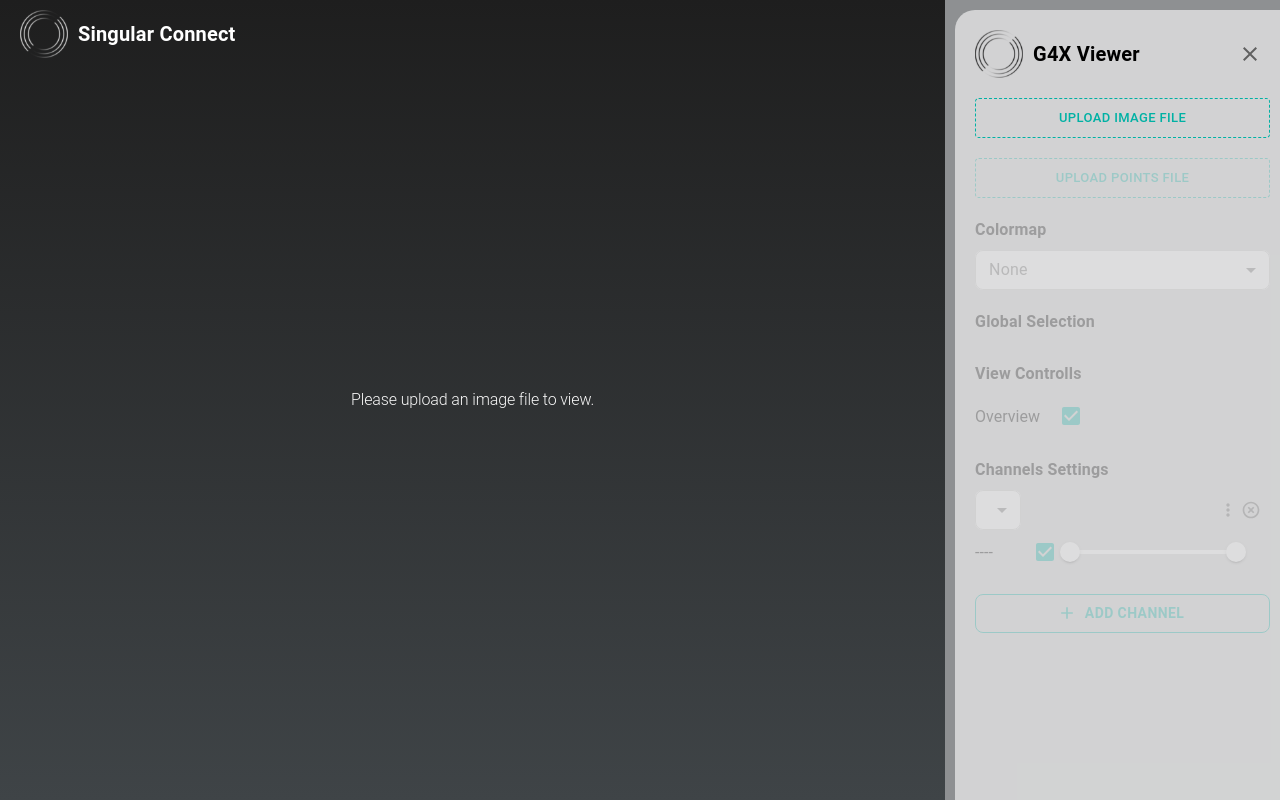
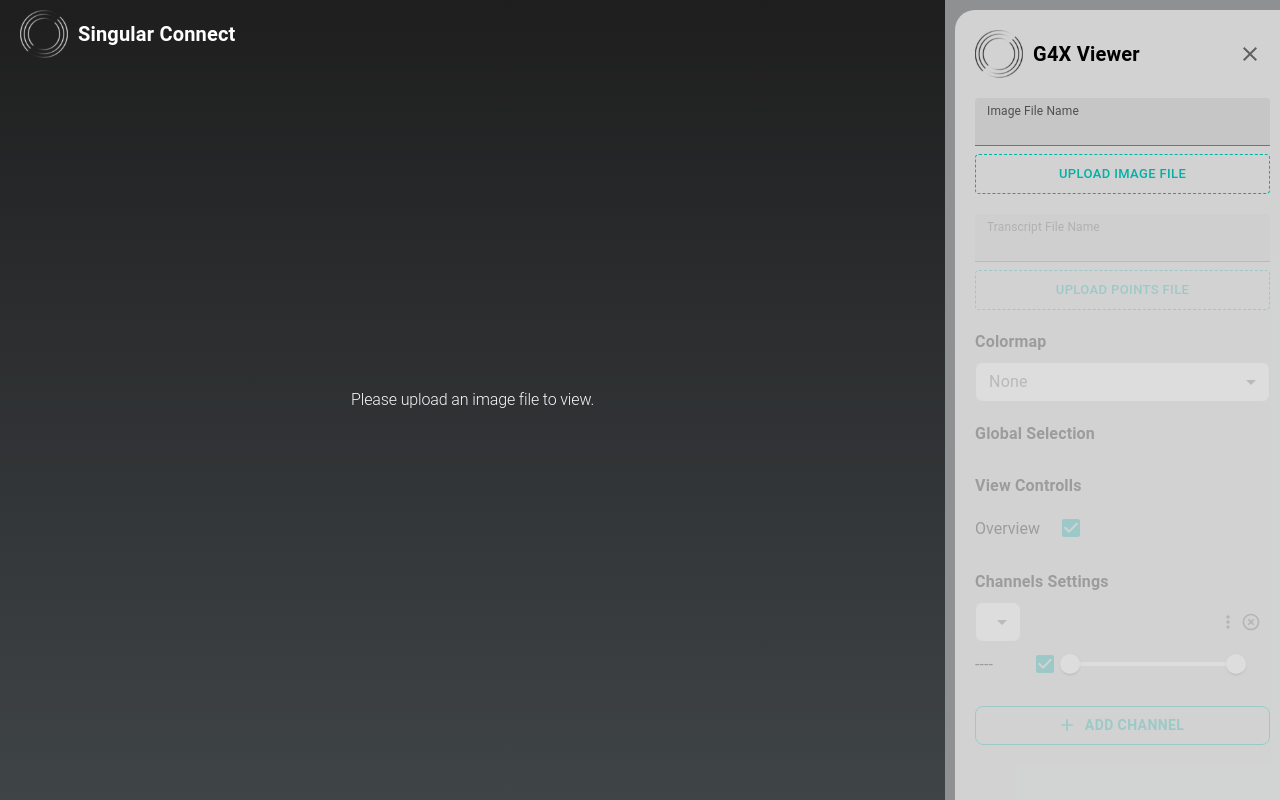
Before and after one commit to Singular-Genomics/G4X-viewer, a React (Vite) app: page / in a window 1280 px wide. Built offline with nearby package versions, Linux system fonts and the light colour scheme.

Commit message:
feat: integrate input files info text fields

```diff
--- a/src/components/ViewController/BinaryDropzoneButton/BinaryDropzoneButton.tsx
+++ b/src/components/ViewController/BinaryDropzoneButton/BinaryDropzoneButton.tsx
@@ -3,15 +3,28 @@
   Dialog,
   DialogContent,
   LinearProgress,
+  TextField,
   Typography,
+  Box
 } from "@mui/material";
 import { useFileHandler } from "./useFileHandler";
+import { useBinaryFilesStore } from "../../../stores/BinaryFilesStore";
 
 export default function BinaryDropzoneButton() {
   const { getRootProps, getInputProps, loading, progress } = useFileHandler();
+  const fileName = useBinaryFilesStore(store => store.fileName);
 
   return (
-    <>
+    <Box>
+      <TextField
+        variant="filled"
+        label="Transcript File Name"
+        size="small"
+        fullWidth
+        inputProps={{ readOnly: true }}
+        value={fileName || " "}
+        sx={sx.textField}
+      />
       <Button
         fullWidth
         variant="outlined"
@@ -34,11 +47,20 @@
           </Typography>
         </DialogContent>
       </Dialog>
-    </>
+    </Box>
   );
 }
 
 const sx = {
+  textField: {
+    marginBottom: '8px',
+    '& .MuiFormLabel-root.Mui-focused': {
+      color: "rgba(0, 177, 164, 1)",
+    },
+    '& .MuiInputBase-root::after': {
+      borderBottom: '2px solid rgba(0, 177, 164, 1)',
+    }
+  },
   dropDownButton: {
     borderStyle: "dashed",
     width: "100%",
--- a/src/components/ViewController/DropzoneButton/DropzoneButton.tsx
+++ /dev/null
@@ -1,33 +0,0 @@
-import { Button } from "@mui/material";
-import { useDropzone } from "../../../hooks/useDropzone";
-
-export default function DropzoneButton() {
-  const { getRootProps, getInputProps } = useDropzone();
-
-  return (
-    <Button
-      fullWidth
-      variant="outlined"
-      sx={sx.dropDownButton}
-      size="small"
-      {...getRootProps()}
-    >
-      <input {...getInputProps({ accept: ".tif, .tiff" })} />
-      Upload image file
-    </Button>
-  );
-}
-
-const sx = {
-  dropDownButton: {
-    borderStyle: "dashed",
-    width: "100%",
-    height: "40px",
-    borderColor: "rgba(0, 177, 164, 1)",
-    color: "rgba(0, 177, 164, 1)",
-    "&:hover": {
-      borderColor: "rgba(0, 177, 164, 1)",
-      backgroundColor: "rgba(0, 177, 164, 0.2)",
-    },
-  },
-};
--- a/src/components/ViewController/DropzoneButton/index.ts
+++ /dev/null
@@ -1 +0,0 @@
-export * from './DropzoneButton'
--- /dev/null
+++ b/src/components/ViewController/ImageDropzoneButton/ImageDropzoneButton.tsx
@@ -0,0 +1,55 @@
+import { Button, TextField, Box } from "@mui/material";
+import { useDropzone } from "../../../hooks/useDropzone";
+import { useViewerStore } from "../../../stores/ViewerStore";
+
+export default function ImageDropzoneButton() {
+  const { getRootProps, getInputProps } = useDropzone();
+  const imageName = useViewerStore(store => store.source?.description);
+
+  return (
+    <Box>
+      <TextField
+        variant="filled"
+        label="Image File Name"
+        size="small"
+        fullWidth
+        inputProps={{ readOnly: true}}
+        value={imageName || " "}
+        sx={sx.textField}
+      />
+      <Button
+        fullWidth
+        variant="outlined"
+        sx={sx.dropDownButton}
+        size="small"
+        {...getRootProps()}
+      >
+        <input {...getInputProps({ accept: ".tif, .tiff" })} />
+        Upload image file
+      </Button>
+    </Box>
+  );
+}
+
+const sx = {
+  textField: {
+    marginBottom: '8px',
+    '& .MuiFormLabel-root.Mui-focused': {
+      color: "rgba(0, 177, 164, 1)",
+    },
+    '& .MuiInputBase-root::after': {
+      borderBottom: '2px solid rgba(0, 177, 164, 1)',
+    }
+  },
+  dropDownButton: {
+    borderStyle: "dashed",
+    width: "100%",
+    height: "40px",
+    borderColor: "rgba(0, 177, 164, 1)",
+    color: "rgba(0, 177, 164, 1)",
+    "&:hover": {
+      borderColor: "rgba(0, 177, 164, 1)",
+      backgroundColor: "rgba(0, 177, 164, 0.2)",
+    },
+  },
+};
--- /dev/null
+++ b/src/components/ViewController/ImageDropzoneButton/index.ts
@@ -0,0 +1 @@
+export * from './ImageDropzoneButton'
--- a/src/components/ViewController/ViewController.tsx
+++ b/src/components/ViewController/ViewController.tsx
@@ -13,11 +13,11 @@
 import { OverviewSelect } from "./OverviewSelect/OverviewSelect";
 import { useEffect, useState } from "react";
 import MenuIcon from "@mui/icons-material/Menu";
-import DropzoneButton from "./DropzoneButton/DropzoneButton";
 import { ScLogo } from "../../shared/components/ScLogo";
 import { ScLoader } from "../../shared/components/ScLoader";
 import BinaryDropzoneButton from "./BinaryDropzoneButton/BinaryDropzoneButton";
 import { ViewControllerProps } from "./ViewController.types";
+import ImageDropzoneButton from "./ImageDropzoneButton/ImageDropzoneButton";
 
 export const ViewController = ({ imageLoaded }: ViewControllerProps) => {
   const [isControllerOn, setIsControllerOn] = useState(true);
@@ -61,7 +61,7 @@
               </Box>
             ) : (
               <Box sx={sx.viewControllerSectionsWrapper}>
-                <DropzoneButton />
+                <ImageDropzoneButton />
                 <Box
                   sx={{
                     ...sx.viewControllerSectionsWrapper,
```
